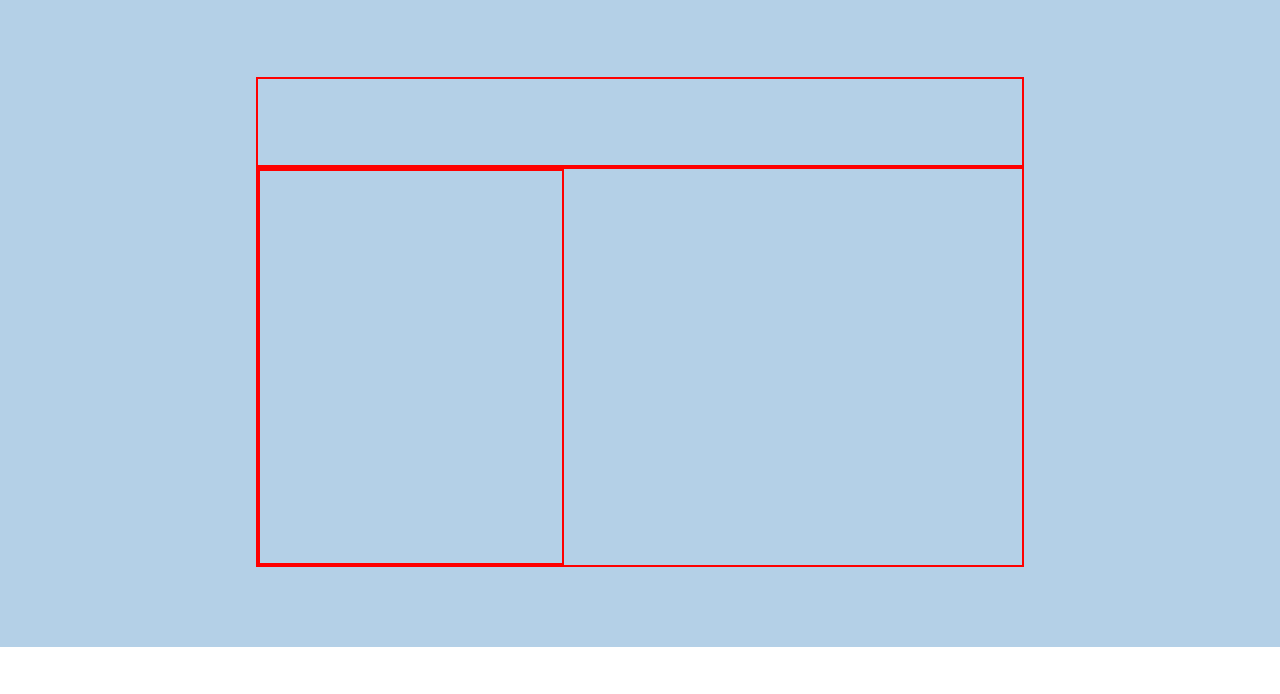
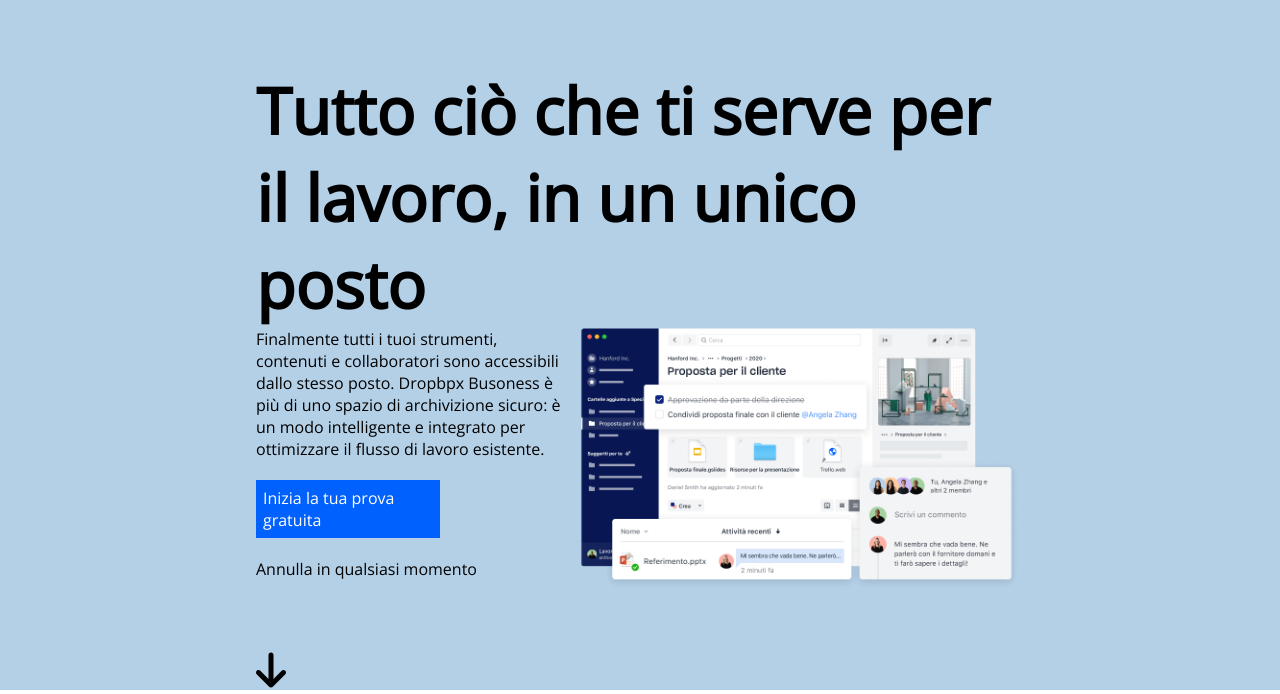
Before and after one commit to StefanoM98/htmlcss-dropbox, a plain HTML site: page index.html in a window 1280 px wide. Shown: the part 53-747 px from the top of the page. Drawn offline with nearby package versions, Linux system fonts and the light colour scheme.

Commit message:
Add: content in jumbotron section

```diff
--- a/css/style.css
+++ b/css/style.css
@@ -71,34 +71,52 @@ a {
     line-height: 10px ;
     color: white;
 }
-
+/* JUMBOTRON SECTION */
 .jumbotron {
     background-color: #b4d0e7;
     padding-top: 80px;
     /* DEBUG */
-    height: 700px;
+    /* height: 700px; */
+}
+
+.jumbo-title {
+    width: 60%;
+    margin: 40px auto 0;
+}
+.jumbo-title h1 {
+    font-size: 4rem;
 }
 
 .jumbo-nav {
     width: 60%;
     margin: 0 auto;
-    /* DEBUG */
-    height: 400px;
-    border: 2px solid red;
-}
 
-.jumbo-title {
-    width: 60%;
-    margin: 50px auto 0;
-    /* DEBUG */
-    height: 90px;
-    border: 2px solid red;
 }
 
 .small-jumbo {
     width: 40%;
-    /* DEBUG */
-    border: 2px solid red;
+}
+.try {
+    background-color: #0161ff;
+    width: 60%;
+    margin: 20px 0;
+    padding: 7px;
+    color: white;
+}
+
+.cancel {
+    margin-bottom: 70px;
+}
+
+.small-jumbo i {
+    font-size: 2.5rem;
+}
+
+.large-jumbo {
+    width: 60%;
+}
+.large-jumbo img {
+    width: 100%;
 }
 
 /* MAIN */
--- a/index.html
+++ b/index.html
@@ -39,10 +39,19 @@
         </section>
 
         <section class="jumbotron">
-            <div class="jumbo-title"></div>
+            <div class="jumbo-title">
+                <h1>Tutto ciò che ti serve per il lavoro, in un unico posto</h1>
+            </div>
             <div class="jumbo-nav flex">
-                <div class="small-jumbo"></div>
-                <div class="large-jumbo"></div>
+                <div class="small-jumbo">
+                    <p>Finalmente tutti i tuoi strumenti, contenuti e collaboratori sono accessibili dallo stesso posto. Dropbpx Busoness è più di uno spazio di archivizione sicuro: è un modo intelligente e integrato per ottimizzare il flusso di lavoro esistente.</p>
+                    <p class="try"> <a href="">Inizia la tua prova gratuita</a></p>
+                    <p class="cancel"> <a href="">Annulla in qualsiasi momento </a></p>
+                    <a href=""><i class="fa-solid fa-arrow-down"></i></a>
+                </div>
+                <div class="large-jumbo">
+                    <img src="img/jumbo.png" alt="">
+                </div>
             </div>
         </section>
     </header>
```
